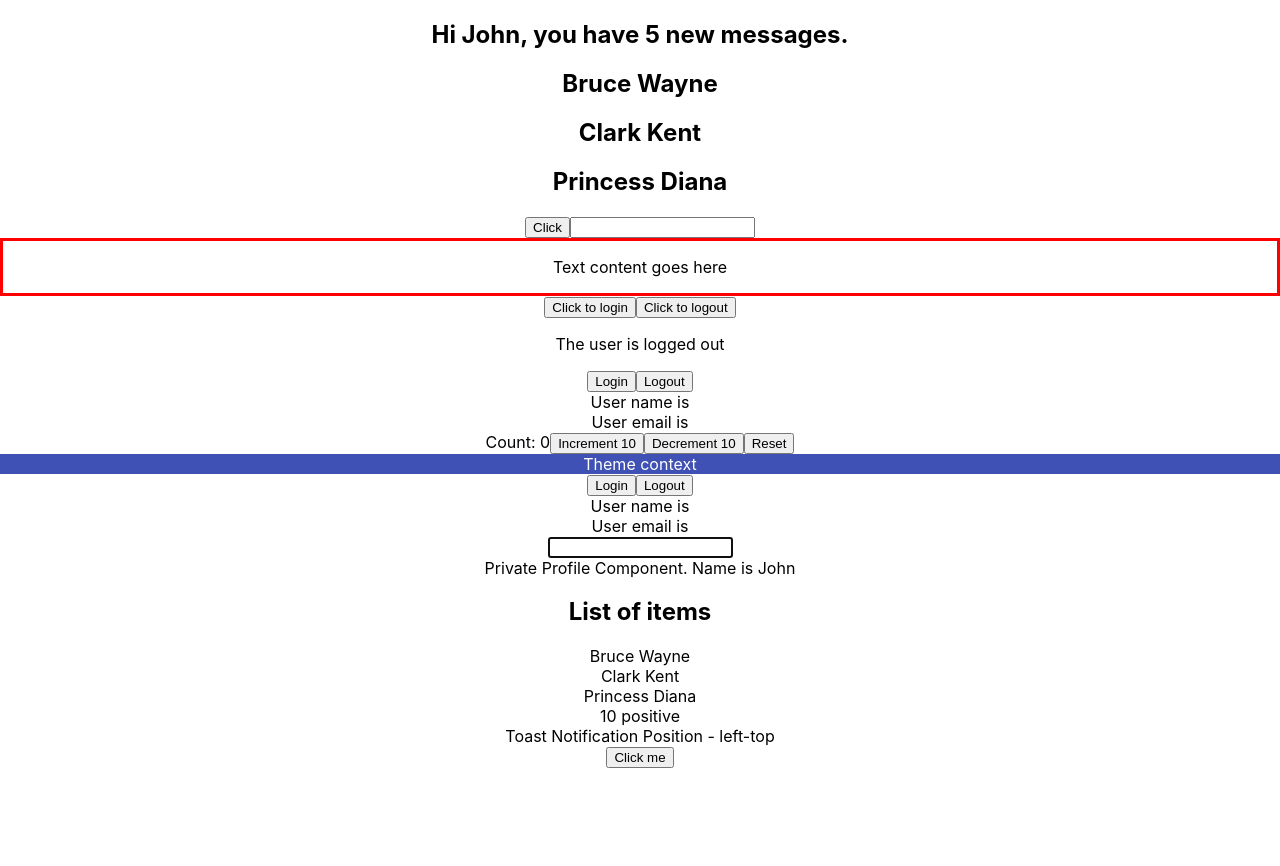
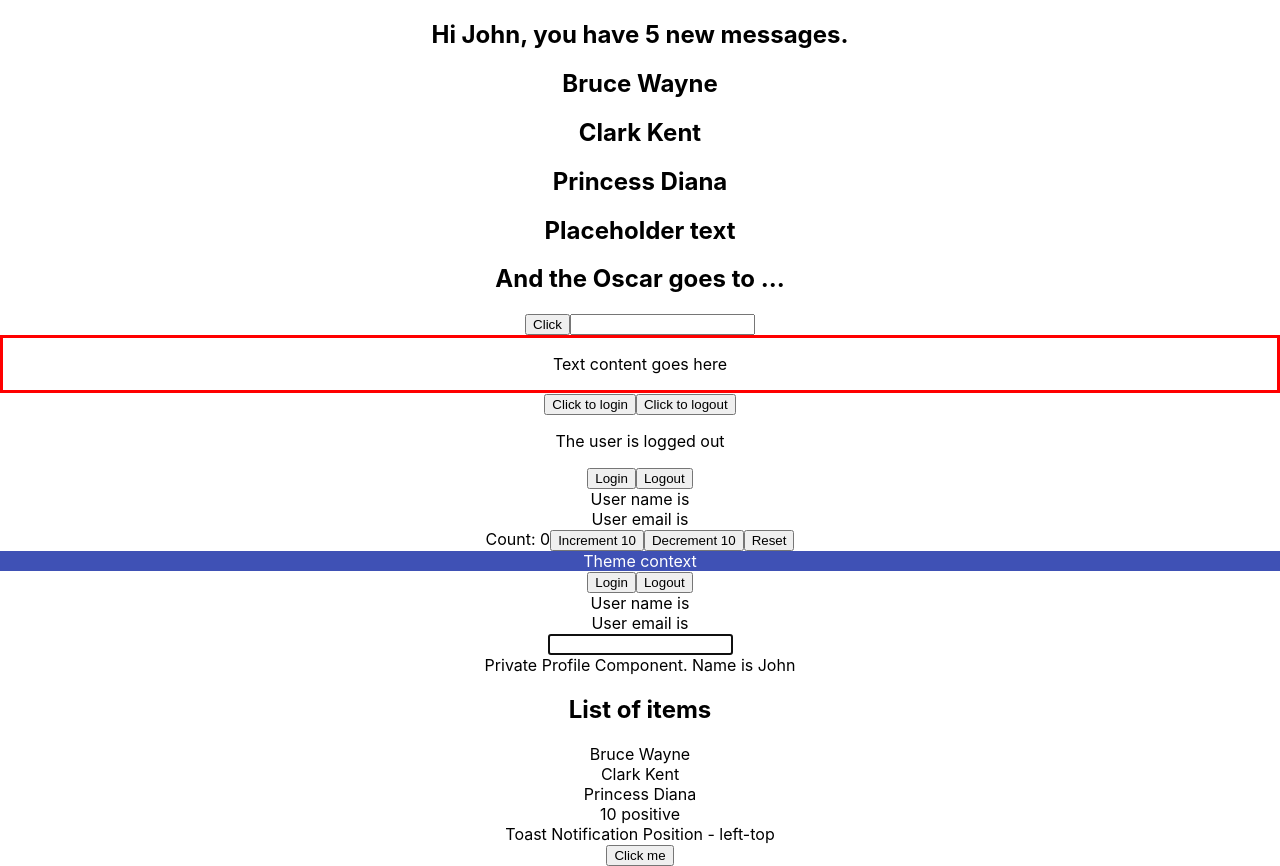
Before and after one commit to mmartins23/react-typescript-tutorial, a React (Create React App) app: page / in a window 1280 px wide. Before the commit the page ends 800 px from the top, so only its background shows below. Built offline with nearby package versions, Linux system fonts and the light colour scheme.

Commit message:
React TypeScript Tutorial 5.1 - Advanced Props

```diff
--- a/src/App.tsx
+++ b/src/App.tsx
@@ -1,10 +1,10 @@
 import './App.css';
-import Button from './components/Button';
-import Container from './components/Container';
-import Greet from './components/Greet';
-import Input from './components/Input';
-import Person from './components/Person';
-import PersonList from './components/PersonList';
+import Button from './components/props/Button';
+import Container from './components/props/Container';
+import Greet from './components/props/Greet';
+import Input from './components/props/Input';
+import Person from './components/props/Person';
+import PersonList from './components/props/PersonList';
 import { Box } from './components/context/Box';
 import { ThemeContextProvider } from './components/context/ThemeContext';
 import { UserContextProvider } from './components/context/UserContext';
@@ -18,6 +18,8 @@ import { List } from './components/generics/List';
 import { RandomNumber } from './components/restriction/RandomNumber';
 import { Toast } from './components/templateliterals/Toast';
 import { CustomButton } from './components/html/Button';
+import Heading from './components/props/Heading';
+import Oscar from './components/props/Oscar';
 function App() {
 
   const personName = {
@@ -40,6 +42,10 @@ function App() {
       <Greet name={'John'} messageCount={5} isLoggedIn={true} />
       <Person name={personName} />
       <PersonList names={nameList} />
+      <Heading>Placeholder text</Heading>
+      <Oscar>
+        <Heading>And the Oscar goes to ...</Heading>
+      </Oscar>
       <Button handleClick={(event, id) => console.log('Button Clicked', event, id)} />
       <Input value={''} handleChange={event => console.log(event)} />
       <Container styles={{ border: "3px solid red", padding: "1rem" }} />
--- /dev/null
+++ b/src/components/props/Heading.tsx
@@ -0,0 +1,10 @@
+
+type HeadingProps = {
+    children: string;
+}
+
+export default function Heading({children}: HeadingProps) {
+  return (
+    <h2>{children}</h2>
+  )
+}
--- /dev/null
+++ b/src/components/props/Oscar.tsx
@@ -0,0 +1,9 @@
+type OscarProps = {
+    children: React.ReactNode;
+}
+
+export default function Oscar({children}: OscarProps) {
+  return (
+    <div>{children}</div>
+  )
+}
```
Also changed, not shown: src/components/props/Button.tsx (renamed from src/components/Button.tsx), src/components/props/Container.tsx (renamed from src/components/Container.tsx), src/components/props/Greet.tsx (renamed from src/components/Greet.tsx), src/components/props/Input.tsx (renamed from src/components/Input.tsx), src/components/props/Person.tsx (renamed from src/components/Person.tsx), src/components/props/PersonList.tsx (renamed from src/components/PersonList.tsx).
